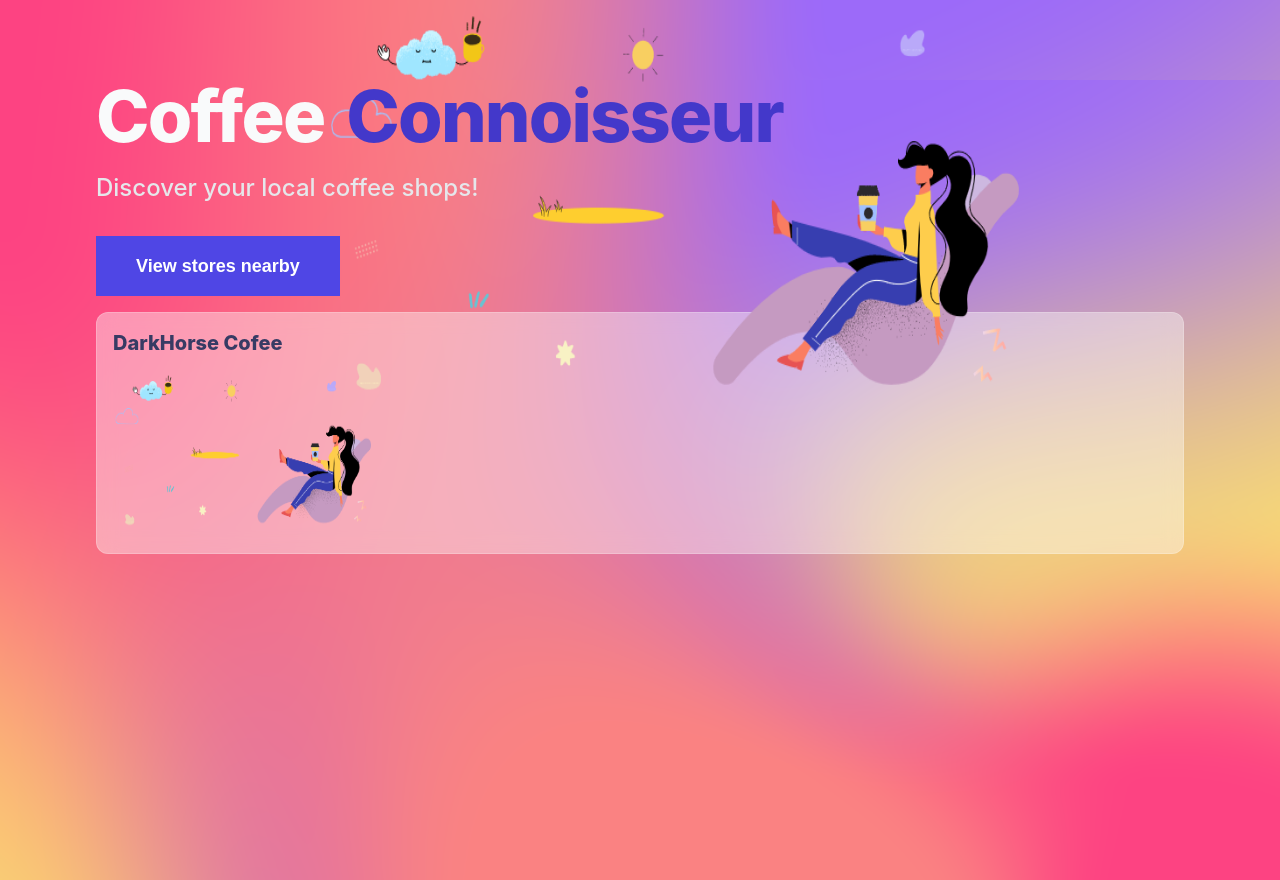
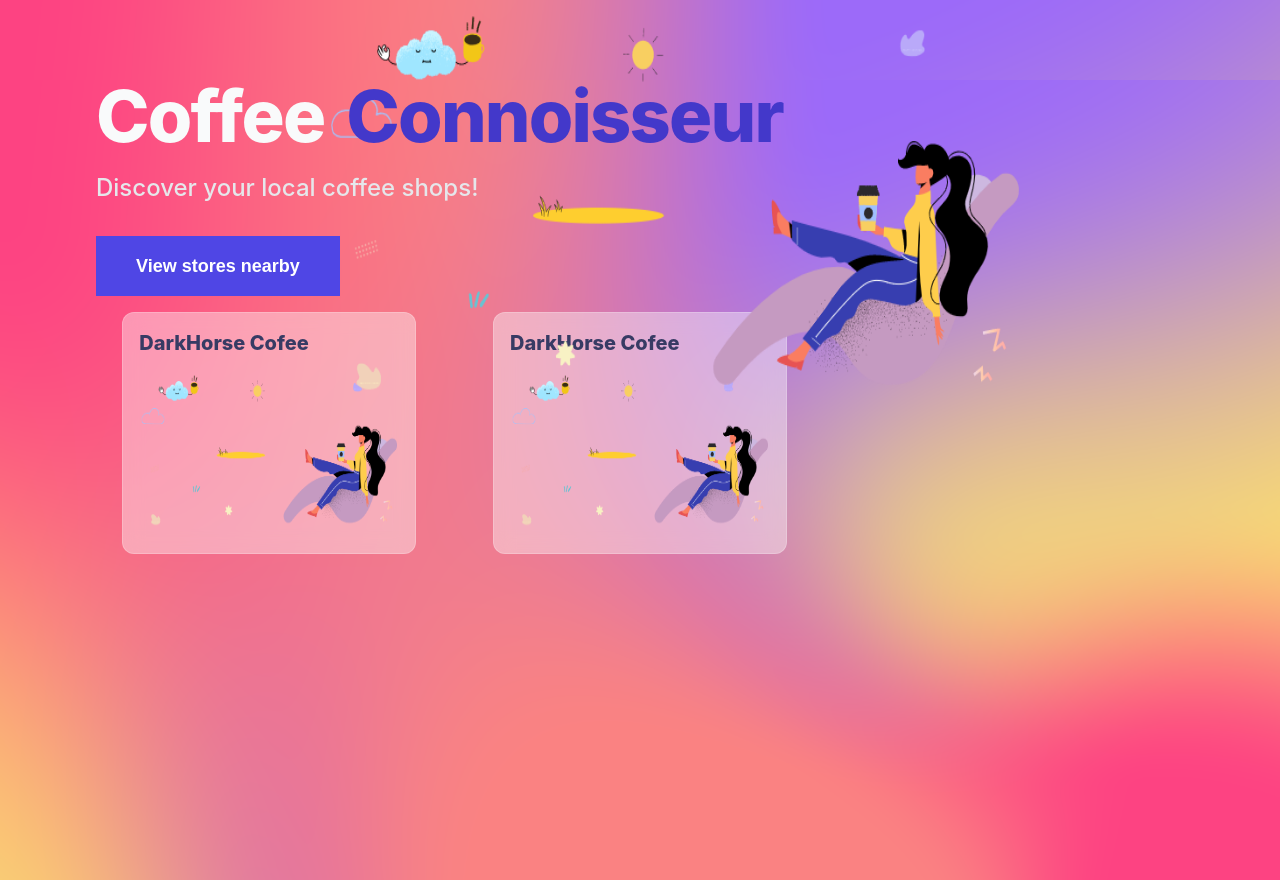
Before and after one commit to mjvinti/discover-coffee-stores, a Next.js app: page / in a window 1280 px wide. Built offline with nearby package versions, Linux system fonts and the light colour scheme.

Commit message:
added grid payout for card component

```diff
--- a/pages/index.js
+++ b/pages/index.js
@@ -25,11 +25,20 @@
             width={700}
           />
         </div>
-        <Card
-          href="/coffee-store/darkhorse-coffee"
-          imgUrl="/static/hero-image.png"
-          name="DarkHorse Cofee"
-        />
+        <div className={styles.cardLayout}>
+          <Card
+            className={styles.card}
+            href="/coffee-store/darkhorse-coffee"
+            imgUrl="/static/hero-image.png"
+            name="DarkHorse Cofee"
+          />
+          <Card
+            className={styles.card}
+            href="/coffee-store/darkhorse-coffee"
+            imgUrl="/static/hero-image.png"
+            name="DarkHorse Cofee"
+          />
+        </div>
       </main>
     </div>
   );
--- a/styles/Home.module.css
+++ b/styles/Home.module.css
@@ -15,6 +15,17 @@
   position: absolute;
   top: 0px;
   z-index: 1;
+}
+
+.cardLayout {
+  display: grid;
+  grid-template-columns: repeat(1, minmax(0, 1fr));
+  column-gap: 1.5rem;
+  row-gap: 1.5rem;
+}
+
+.card {
+  justify-content: center;
 }
 
 /** Breakpoints:
@@ -36,6 +47,10 @@
     padding-left: 1.5rem;
     padding-right: 1.5rem;
   }
+
+  .cardLayout {
+    grid-template-columns: repeat(2, minmax(0, 1fr));
+  }
 }
 
 @media (min-width: 768px) {
@@ -50,6 +65,10 @@
 
   .heroImage {
     right: 20%;
+  }
+
+  .cardLayout {
+    grid-template-columns: repeat(2, minmax(0, 1fr));
   }
 }
 
@@ -68,4 +87,14 @@
   .heroImage {
     right: 20%;
   }
+
+  .cardLayout {
+    grid-template-columns: repeat(3, minmax(0, 1fr));
+  }
 }
+
+@media (min-width: 1280px) {
+  .cardLayout {
+    grid-template-columns: repeat(3, minmax(0, 1fr));
+  }
+}
```
